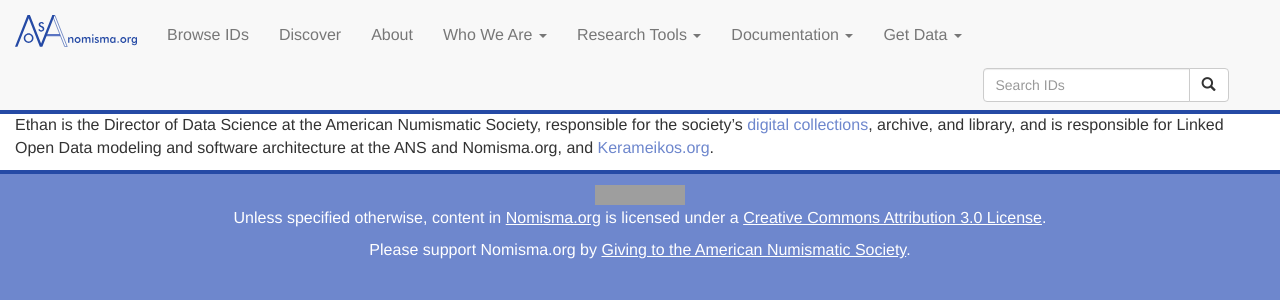
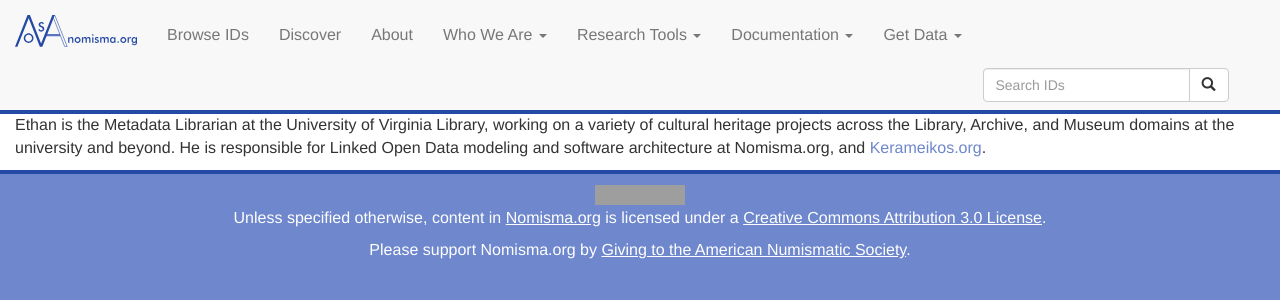
Before and after one commit to nomisma/site, a Jekyll site: the page built from _scientific_committee/gruber.md, in a window 1280 px wide. Shown: the top 300 px of the page. Built offline with Jekyll 4.4.1, drawn with Linux system fonts in a browser that asks for light colours; grey boxes are pictures that could not be loaded.

Commit message:
Updated bio

```diff
--- a/_scientific_committee/gruber.md
+++ b/_scientific_committee/gruber.md
@@ -2,11 +2,11 @@
 layout: default
 title: Nomisma.org Scientific Committee - Ethan Gruber
 name: Ethan Gruber
-org: American Numismatic Society
-org_url: https://numismatics.org/
+org: University of Virginia Library
+org_url: https://library.virginia.edu/
 id: gruber
 orcid: https://orcid.org/0000-0002-4691-9747
 editor_uri: http://nomisma.org/editor/egruber
 permalink: /about/scientific_committee/gruber/
 ---
-Ethan is the Director of Data Science at the American Numismatic Society, responsible for the society's [digital collections](https://numismatics.org/resources/), archive, and library, and is responsible for Linked Open Data modeling and software architecture at the ANS and Nomisma.org, and [Kerameikos.org](http://kerameikos.org).
+Ethan is the Metadata Librarian at the University of Virginia Library, working on a variety of cultural heritage projects across the Library, Archive, and Museum domains at the university and beyond. He is responsible for Linked Open Data modeling and software architecture at Nomisma.org, and [Kerameikos.org](http://kerameikos.org).
```
